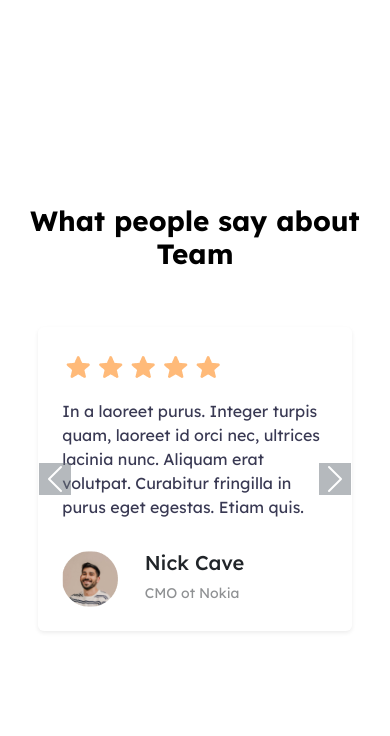
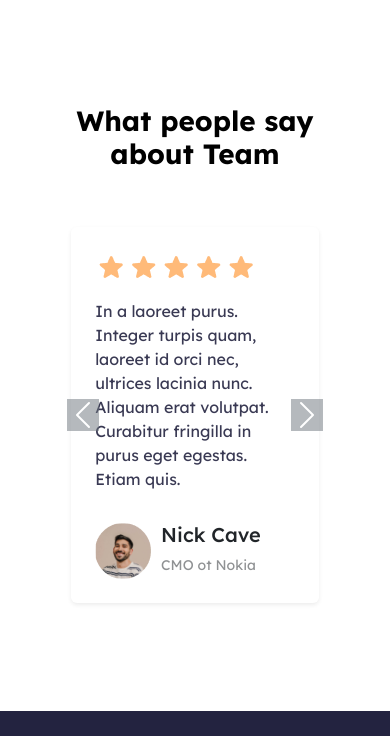
Before and after one commit to malvinval/detikcom-fe-dev-landing-page-assignment, a website: page index.html in a window 390 px wide. Shown: the part 4202-4938 px from the top of the page. Drawn offline with nearby package versions, Linux system fonts and the light colour scheme.

Commit message:
update carousel margin

```diff
--- a/style.css
+++ b/style.css
@@ -193,6 +193,11 @@
     .what-people-say-section {
         width: 90%;
     }
+
+    .what-people-say-section {
+        width: 72%;
+        margin: 0 0 100px 0;
+    }
 }
 
 @media (max-width: 767px) {
```
